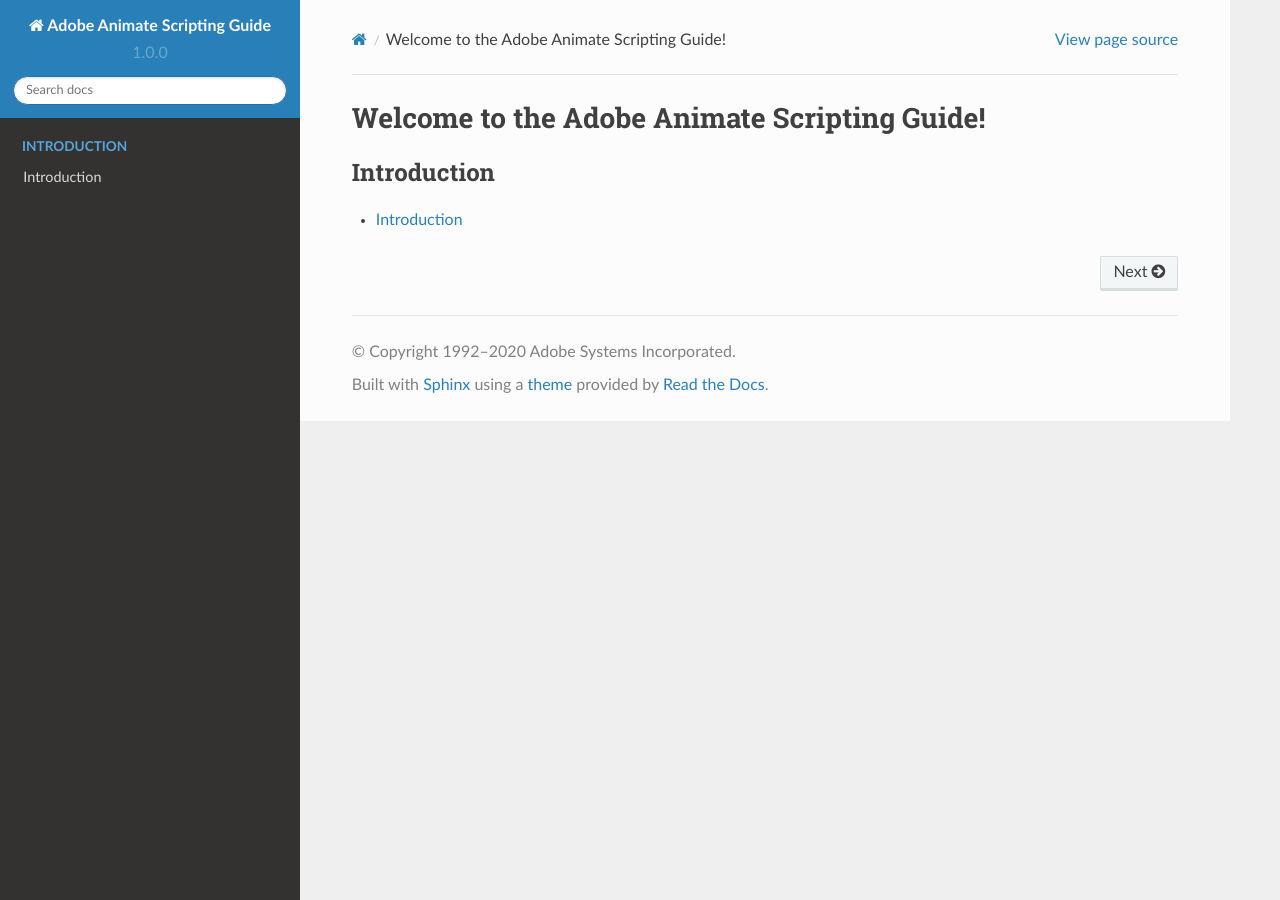
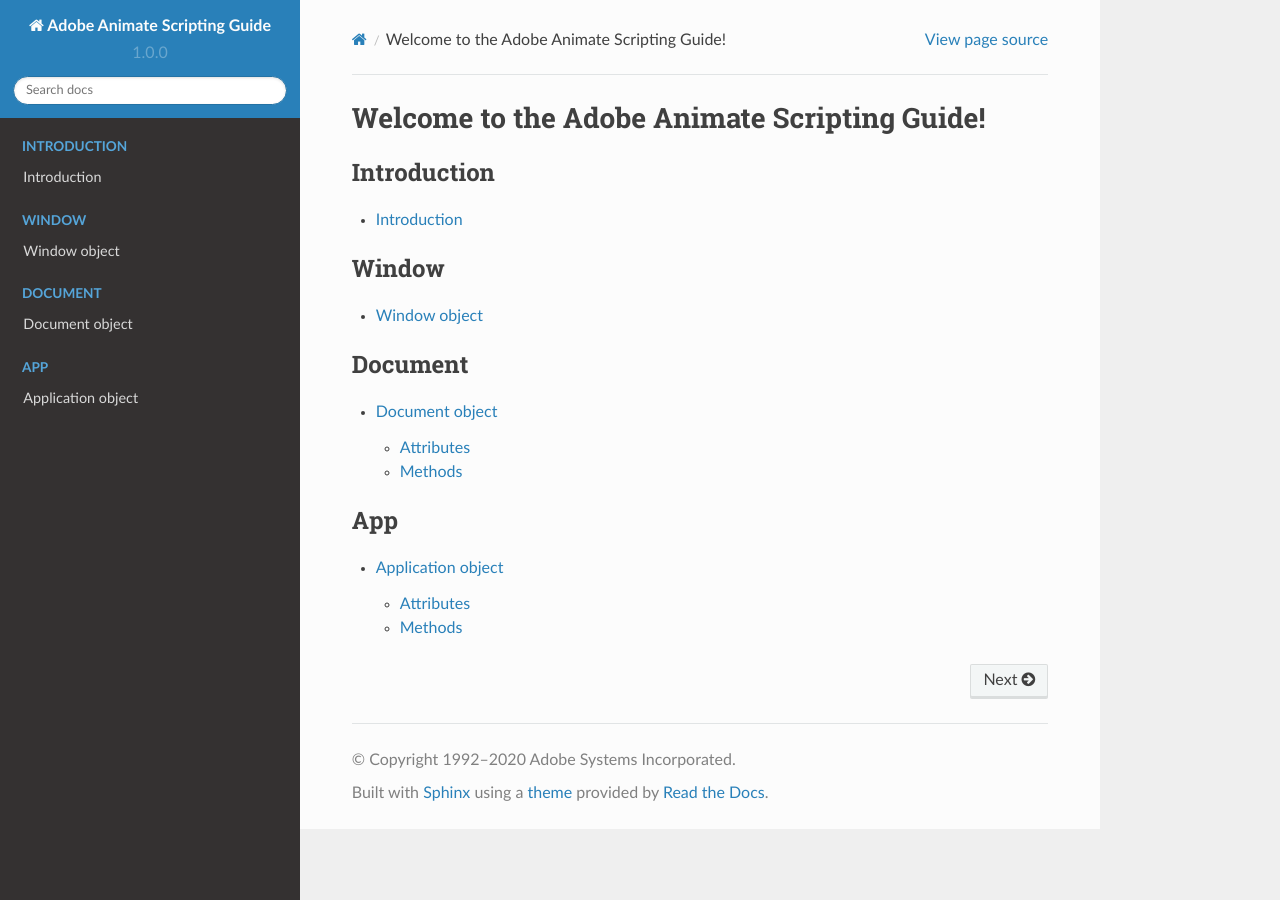
Before and after one commit to docsforadobe/animate-scripting-guide, a Sphinx documentation site: the page built from docs/index.rst, in a window 1280 px wide. Built offline with Sphinx 7.4.7 and the Read the Docs theme 2.0.0, drawn with Linux system fonts in a browser that asks for light colours.

Commit message:
initial simple addition of window, document, and app

```diff
--- a/docs/_static/extra.css
+++ b/docs/_static/extra.css
@@ -1,7 +1,12 @@
-.wy-nav-content {
-  max-width: calc(100% - 50px) !important;
+/* override table width restrictions */
+@media screen and (min-width: 767px) {
+  .wy-table-responsive table td {
+    /* !important prevents the common CSS stylesheets from overriding
+        this as on RTD they are loaded after this stylesheet */
+    white-space: normal !important;
+  }
+
+  .wy-table-responsive {
+    overflow: visible !important;
+  }
 }
-
-.wy-table-responsive table td, .wy-table-responsive table th {
-  white-space: inherit !important;
-}
--- a/docs/index.rst
+++ b/docs/index.rst
@@ -2,7 +2,25 @@
 #############################################
 
 .. toctree::
-  :maxdepth: 1
+  :maxdepth: 2
   :caption: Introduction
 
   intro/intro
+
+.. toctree::
+  :maxdepth: 2
+  :caption: Window
+
+  window/window
+
+.. toctree::
+  :maxdepth: 2
+  :caption: Document
+
+  document/document
+
+.. toctree::
+  :maxdepth: 2
+  :caption: App
+
+  app/app
```
Also changed, not shown: docs/app/app.rst (added, +40 -0 lines), docs/document/document.rst (added, +39 -0 lines), docs/window/window.rst (added, +20 -0 lines).
